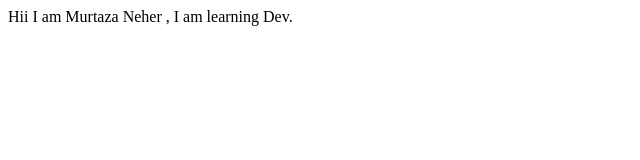
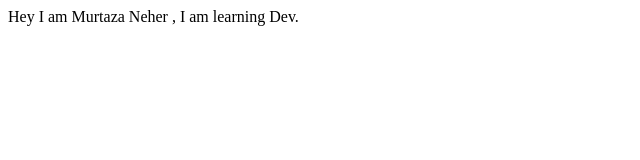
Before and after one commit to MurtazaNeher/murtazaNeher.com, a plain HTML site: page index.html in a window 1280 px wide. Shown: the full height of the page, 0-640 px from the left. Drawn offline with Linux system fonts and the light colour scheme.

Commit message:
Update index.html

```diff
--- a/index.html
+++ b/index.html
@@ -7,6 +7,6 @@
     <title>MurtazaNeher</title>
 </head>
 <body>
-    Hii I am Murtaza Neher , I am learning Dev.
+    Hey I am Murtaza Neher , I am learning Dev.
 </body>
 </html>
```
